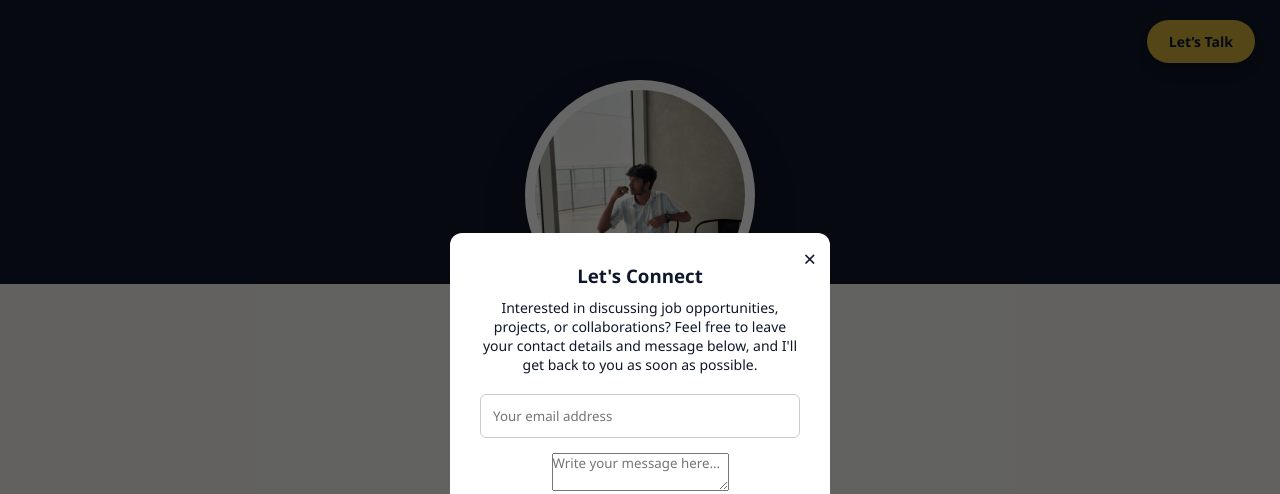
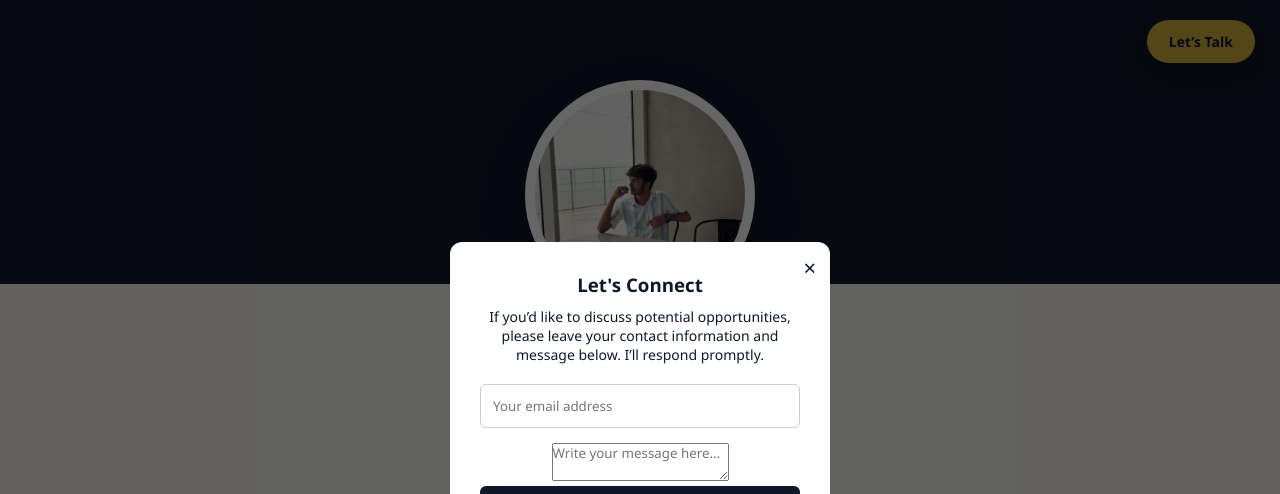
Before and after one commit to adishvc7/adishvc7.github.io, a plain HTML site: page index.html in a window 1280 px wide. Both pictures are taken after a click on the button "Let’s Talk". Shown: the top 494 px of the page. Drawn offline with Linux system fonts and the light colour scheme.

Commit message:
Refactor index.html for improved content clarity
Updated the contact modal and project descriptions for clarity.

```diff
--- a/index.html
+++ b/index.html
@@ -26,9 +26,7 @@
         <h3>Let's Connect</h3>
 
         <p>
-            Interested in discussing job opportunities, projects, or collaborations?
-            Feel free to leave your contact details and message below, and I'll get back
-            to you as soon as possible.
+            If you’d like to discuss potential opportunities, please leave your contact information and message below. I’ll respond promptly.
         </p>
 
         <input
@@ -112,7 +110,7 @@
             <div class="skill-card">
                 <h4>Technical Skills</h4>
                 <ul>
-                   <li>Python-Basic</li>
+                   <li>Python</li>
                    <li>HTML & CSS</li>
                    <li>Git & GitHub</li>
                 </ul>
```
